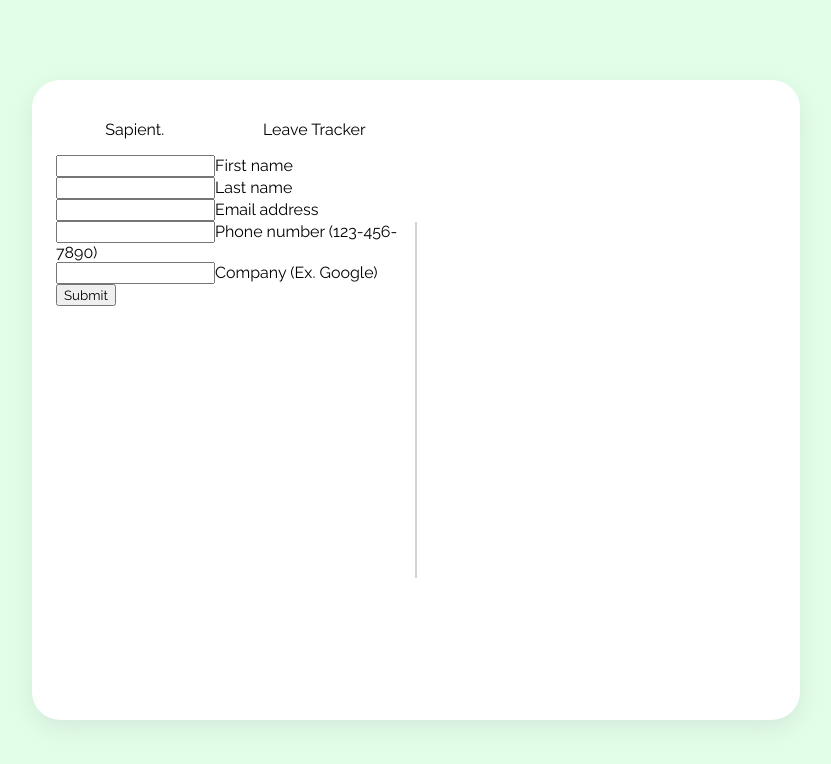
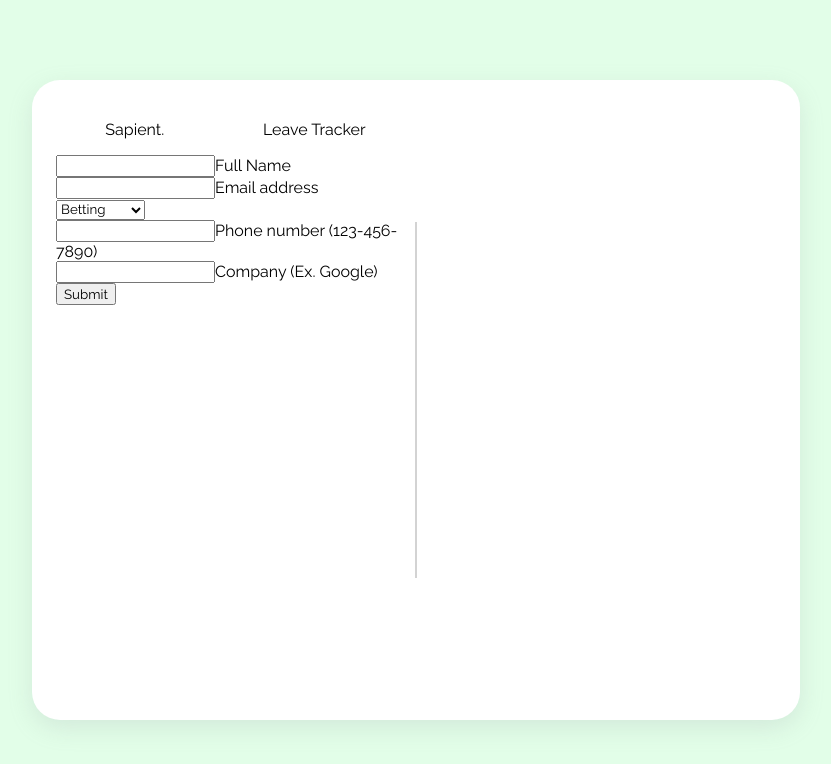
Before and after one commit to Gathoni-Wanjira/Leave-Tracker-Frontend, a React (Create React App) app: page / in a window 1280 px wide. Shown: the top 764 px of the page, without its empty margins (224-1055 px from the left). Built offline with nearby package versions, Linux system fonts and the light colour scheme.

Commit message:
Added Departments

```diff
--- a/src/Components/Form.js
+++ b/src/Components/Form.js
@@ -16,16 +16,24 @@ function Form() {
             <div class="grid md:grid-cols-2 md:gap-6">
               <div class="relative z-0 w-full mb-5 group">
                 <input type="text" name="floating_first_name" id="floating_first_name" class="block py-2.5 px-0 w-full text-sm text-gray-900 bg-transparent border-0 border-b-2 border-gray-300 appearance-none dark:text-white dark:border-gray-600 dark:focus:border-blue-500 focus:outline-none focus:ring-0 focus:border-blue-600 peer" placeholder=" " required />
-                <label for="floating_first_name" class="peer-focus:font-medium absolute text-sm text-gray-500 dark:text-gray-400 duration-300 transform -translate-y-6 scale-75 top-3 -z-10 origin-[0] peer-focus:start-0 rtl:peer-focus:translate-x-1/4 peer-focus:text-blue-600 peer-focus:dark:text-blue-500 peer-placeholder-shown:scale-100 peer-placeholder-shown:translate-y-0 peer-focus:scale-75 peer-focus:-translate-y-6">First name</label>
+                <label for="floating_first_name" class="peer-focus:font-medium absolute text-sm text-gray-500 dark:text-gray-400 duration-300 transform -translate-y-6 scale-75 top-3 -z-10 origin-[0] peer-focus:start-0 rtl:peer-focus:translate-x-1/4 peer-focus:text-blue-600 peer-focus:dark:text-blue-500 peer-placeholder-shown:scale-100 peer-placeholder-shown:translate-y-0 peer-focus:scale-75 peer-focus:-translate-y-6">Full Name</label>
               </div>
-              <div class="relative z-0 w-full mb-5 group">
+              {/* <div class="relative z-0 w-full mb-5 group">
                 <input type="text" name="floating_last_name" id="floating_last_name" class="block py-2.5 px-0 w-full text-sm text-gray-900 bg-transparent border-0 border-b-2 border-gray-300 appearance-none dark:text-white dark:border-gray-600 dark:focus:border-blue-500 focus:outline-none focus:ring-0 focus:border-blue-600 peer" placeholder=" " required />
                 <label for="floating_last_name" class="peer-focus:font-medium absolute text-sm text-gray-500 dark:text-gray-400 duration-300 transform -translate-y-6 scale-75 top-3 -z-10 origin-[0] peer-focus:start-0 rtl:peer-focus:translate-x-1/4 peer-focus:text-blue-600 peer-focus:dark:text-blue-500 peer-placeholder-shown:scale-100 peer-placeholder-shown:translate-y-0 peer-focus:scale-75 peer-focus:-translate-y-6">Last name</label>
+              </div> */}
+              <div class="relative z-0 w-full mb-5 group">
+                <input type="email" name="floating_email" id="floating_email" class="block py-2.5 px-0 w-full text-sm text-gray-900 bg-transparent border-0 border-b-2 border-gray-300 appearance-none dark:text-white dark:border-gray-600 dark:focus:border-blue-500 focus:outline-none focus:ring-0 focus:border-blue-600 peer" placeholder=" " required />
+                <label for="floating_email" class="peer-focus:font-medium absolute text-sm text-gray-500 dark:text-gray-400 duration-300 transform -translate-y-6 scale-75 top-3 -z-10 origin-[0] peer-focus:start-0 rtl:peer-focus:translate-x-1/4 rtl:peer-focus:left-auto peer-focus:text-blue-600 peer-focus:dark:text-blue-500 peer-placeholder-shown:scale-100 peer-placeholder-shown:translate-y-0 peer-focus:scale-75 peer-focus:-translate-y-6">Email address</label>
               </div>
-              <div class="relative z-0 w-full mb-5 group">
-              <input type="email" name="floating_email" id="floating_email" class="block py-2.5 px-0 w-full text-sm text-gray-900 bg-transparent border-0 border-b-2 border-gray-300 appearance-none dark:text-white dark:border-gray-600 dark:focus:border-blue-500 focus:outline-none focus:ring-0 focus:border-blue-600 peer" placeholder=" " required />
-              <label for="floating_email" class="peer-focus:font-medium absolute text-sm text-gray-500 dark:text-gray-400 duration-300 transform -translate-y-6 scale-75 top-3 -z-10 origin-[0] peer-focus:start-0 rtl:peer-focus:translate-x-1/4 rtl:peer-focus:left-auto peer-focus:text-blue-600 peer-focus:dark:text-blue-500 peer-placeholder-shown:scale-100 peer-placeholder-shown:translate-y-0 peer-focus:scale-75 peer-focus:-translate-y-6">Email address</label>
             </div>
+            <div className='SelectDepartment'>
+              <select name="Departmennts" id="department">
+                <option value="betting">Betting</option>
+                <option value="consulting">Consulting</option>
+                <option value="tech">Tech</option>
+                <option value="hospitality">Hospitality</option>
+              </select>
             </div>
 
             <div class="grid md:grid-cols-2 md:gap-6">
```
